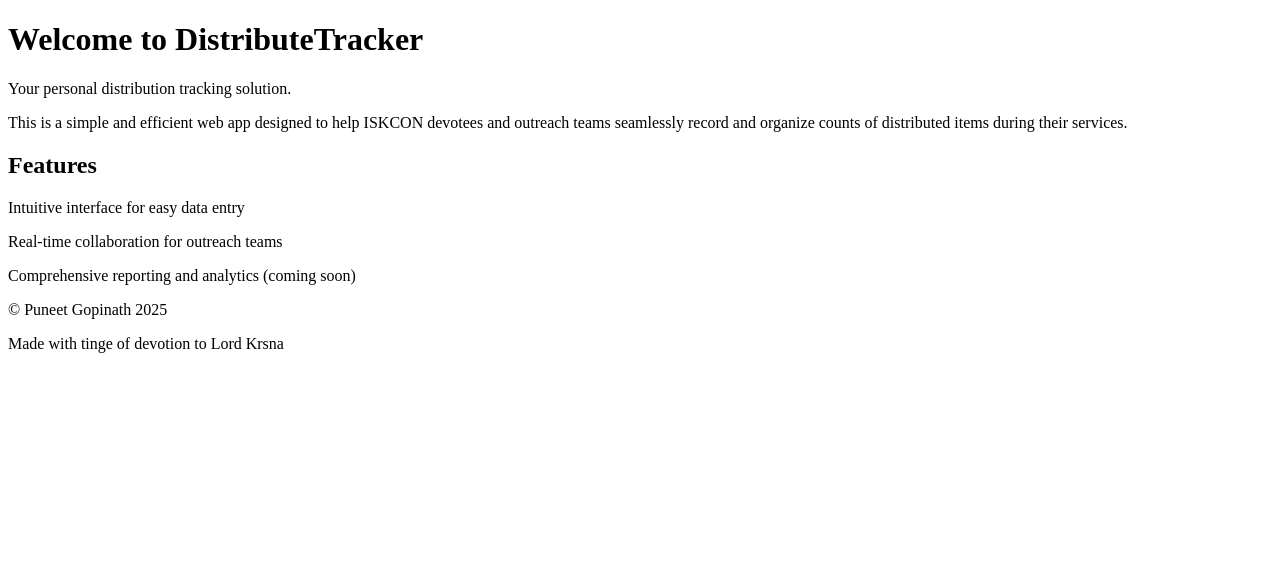
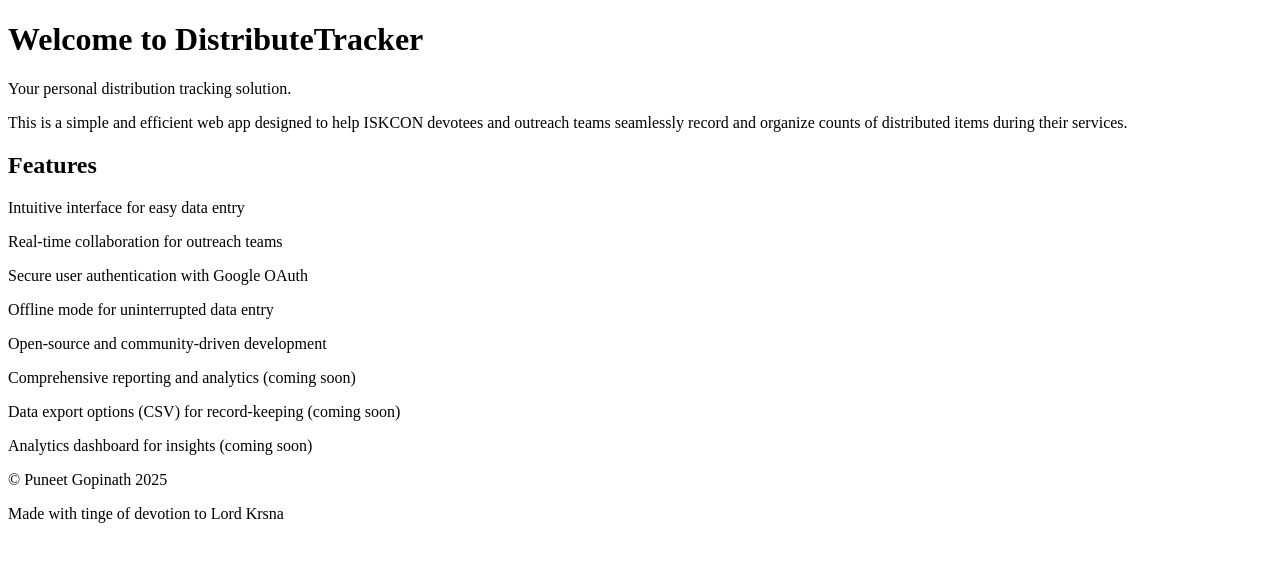
Before and after one commit to PuneetGopinath/DistributeTracker, a React app: page / in a window 1280 px wide. Shown: the top 562 px of the page. Built offline with nearby package versions, Linux system fonts and the light colour scheme; the HTML template or start-up script is replaced by a standard one.

Commit message:
chore: add more feature cards in Home page

```diff
--- a/src/client/components/Home.jsx
+++ b/src/client/components/Home.jsx
@@ -2,7 +2,12 @@
     const features = [
         "Intuitive interface for easy data entry",
         "Real-time collaboration for outreach teams",
-        "Comprehensive reporting and analytics (coming soon)"
+        "Secure user authentication with Google OAuth",
+        "Offline mode for uninterrupted data entry",
+        "Open-source and community-driven development",
+        "Comprehensive reporting and analytics (coming soon)",
+        "Data export options (CSV) for record-keeping (coming soon)",
+        "Analytics dashboard for insights (coming soon)"
     ];
     return (
         <>
```
